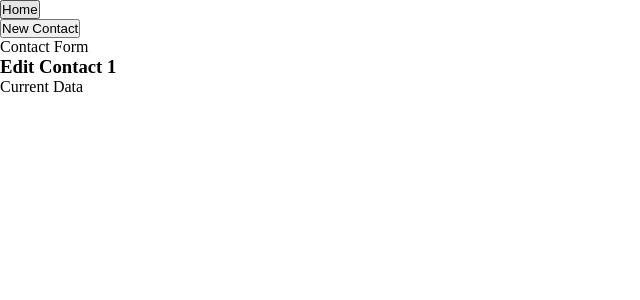
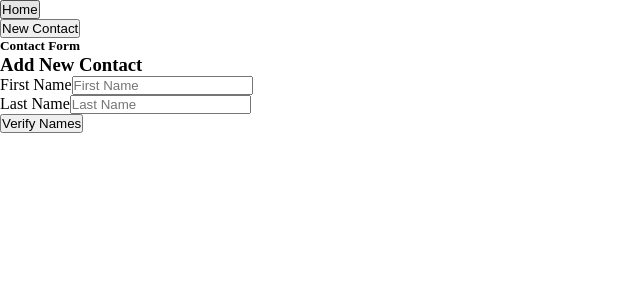
Before and after one commit to rideskykun/phone-book, a React (Create React App) app: page /edit/1 in a window 1280 px wide. Shown: the top 300 px of the page, without its empty margins (0-640 px from the left). Built offline with nearby package versions, Linux system fonts and the light colour scheme; no server answers.

Commit message:
validation input on new contact form

```diff
--- a/src/components/contactsEdit/contactsEdit.component.tsx
+++ /dev/null
@@ -1,26 +0,0 @@
-import React, {FC} from 'react'
-import {useGetContactDetails} from "../../hooks/contacts/useGetContactDetails";
-import ContactsGridItem from "../contactsGrid/contactsGridItem/contactsGridItem.component";
-
-interface ContactEditProps {
-    id?: number
-}
-
-const ContactsEdit:FC<ContactEditProps> = ({id} : ContactEditProps) => {
-
-    const editedContact = useGetContactDetails(id?id:0, !id)
-
-
-    return (
-        <>
-            <h3>Edit Contact {id}</h3>
-            Current Data
-            {editedContact?
-                <ContactsGridItem contact={editedContact}/>
-                :null
-            }
-        </>
-    )
-}
-
-export default ContactsEdit
--- a/src/components/contactsForm/contactForm.component.tsx
+++ b/src/components/contactsForm/contactForm.component.tsx
@@ -1,21 +1,21 @@
 import React, {FC, useEffect, useState} from 'react'
+import {useLazyQuery} from "@apollo/client";
+
 import {useAddContact} from "../../hooks/contacts/useAddContact";
-import {useGetContactDetails} from "../../hooks/contacts/useGetContactDetails";
-import {useEditContact} from "../../hooks/contacts/useEditContact";
-
-interface ContactFormProps {
-    id?: number
-}
+import {GET_CONTACTS} from "../../hooks/contacts/useGetContacts";
 
 const ContactForm:FC = () => {
     //States & Constants
     const [fName, setFName] = useState('')
     const [lName, setLName] = useState('')
+    const [tempFName, setTempFName] = useState('')
+    const [tempLName, setTempLName] = useState('')
     const [phones, setPhones] = useState<string[]>([])
+    const [nameVerified, setNameVerified] = useState<boolean>(false)
 
     //Hooks
     const addContact = useAddContact()
-    const editContact = useEditContact()
+    const [checkContactUnique, uniqueResults] = useLazyQuery(GET_CONTACTS)
 
     //Functions
     const handleAddPhoneNumber = () => {
@@ -30,6 +30,31 @@ const ContactForm:FC = () => {
         let temp = phones.slice();
         temp[index] = phone;
         setPhones(temp)
+    }
+
+    const handleVerifyNames = async() => {
+        let spChar = /[!@#$%^&*(),.?":{}|<>]/g
+        let isUnique = false
+        await checkContactUnique({
+            variables: {
+                where: {
+                    first_name: {_like: tempFName},
+                    _and: {
+                        last_name: {_like: tempLName}
+                    }
+                }
+            },
+            fetchPolicy: 'network-only',
+            onCompleted : (data => {isUnique = (data.contact.length<1)})
+        }).then(r=>null)
+
+        if(tempFName.match(spChar) || tempLName.match(spChar)) alert('You may not use Special Characters')
+        else if(!isUnique) alert('Duplicate Named Contact Found')
+        else {
+            setNameVerified(true)
+            setFName(tempFName)
+            setLName(tempLName)
+        }
     }
 
     const handleSubmit = () => {
@@ -49,22 +74,25 @@ const ContactForm:FC = () => {
             <h3>Add New Contact</h3>
             <label>
                 First Name
-                <input value={fName} onChange={(e)=>setFName(e.target.value)} type="text" placeholder={'First Name'}/>
+                <input value={tempFName} onChange={(e)=>setTempFName(e.target.value)} type="text" placeholder={'First Name'}/>
             </label>
             <br/>
             <label>
                 Last Name
-                <input value={lName} onChange={(e)=>setLName(e.target.value)} type="text" placeholder={'Last Name'}/>
+                <input value={tempLName} onChange={(e)=>setTempLName(e.target.value)} type="text" placeholder={'Last Name'}/>
             </label>
             <br/>
+            <button onClick={()=>handleVerifyNames()}>Verify Names</button>
+            <br/>
+            {nameVerified && tempFName === fName && tempLName === lName?
+                <>
+                    <label>
+                        Phone Numbers <br/>
                         {
                             phones.length>0?
                                 phones.map((p, index) => (
                                     <>
-                            <label key={index}>
-                                Phone Number {index+1}
                                         <input value={p} onChange={e=>handleChangePhoneNumber(e.target.value, index)} type="text" placeholder={'081232132123'}/>
-                            </label>
                                         <button onClick={()=>handleRemovePhoneNumber(index)}>remove</button>
                                         <br/>
                                     </>
@@ -72,11 +100,15 @@ const ContactForm:FC = () => {
                                 :
                                 <p>No Phone Number Yet</p>
                         }
+                    </label>
                     <br/>
                     <button onClick={()=>handleAddPhoneNumber()}>Add Phone Number</button>
                     <br/>
 
                     <button onClick={()=>{handleSubmit()}}>submit</button>
+                </>
+                :null
+            }
         </div>
     )
 }
--- a/src/hooks/contacts/useEditContact.ts
+++ /dev/null
@@ -1,31 +0,0 @@
-import {gql, useMutation} from "@apollo/client";
-
-interface EditContactInput {
-    variables: {
-        id: number;
-        _set: {
-            first_name: string;
-            last_name: string;
-            phones: {number: string;}[];
-        }
-    }
-}
-
-const EDIT_CONTACT = gql`
-    mutation EditContactById($id: Int!, $_set: contact_set_input) {
-        update_contact_by_pk(pk_columns: {id: $id}, _set: $_set) {
-            id
-            first_name
-            last_name
-            phones {
-                number
-            }
-        }
-    }
-
-`
-
-export const useEditContact = (): ((editContactInput: EditContactInput) => any) => {
-    const [editContact] = useMutation(EDIT_CONTACT)
-    return editContact
-}
--- a/src/hooks/contacts/useGetContacts.ts
+++ b/src/hooks/contacts/useGetContacts.ts
@@ -1,7 +1,7 @@
-import {gql, useQuery} from "@apollo/client";
+import {gql, useLazyQuery, useQuery} from "@apollo/client";
 import {Contact} from "../../common/interfaces/contact.interface";
 
-const GET_CONTACTS = gql`
+export const GET_CONTACTS = gql`
     query GetContactList (
         $distinct_on: [contact_select_column!],
         $limit: Int,
@@ -32,6 +32,7 @@ export const useGetContacts = (page: number, favourites: number[]):Contact[] | u
         variables: {
             limit: 10,
             offset: 10 * (page-1),
+            order_by:{first_name: 'asc'},
             where: {
                 id: {
                     _nin: favourites
--- a/src/pages/contactForm/contactAddEdit.page.tsx
+++ b/src/pages/contactForm/contactAddEdit.page.tsx
@@ -2,7 +2,6 @@ import React, {FC} from 'react'
 import {useParams} from "react-router-dom";
 
 import ContactForm from "../../components/contactsForm/contactForm.component";
-import ContactsEdit from "../../components/contactsEdit/contactsEdit.component";
 
 
 const ContactAddEdit:FC = ()=> {
@@ -11,14 +10,9 @@ const ContactAddEdit:FC = ()=> {
 
     return(
         <>
-            Contact Form
-            <br/>
+            <h5>Contact Form</h5>
 
-            {isAddNew?
-                <ContactForm/>
-                :
-                <ContactsEdit id={Number(id)}/>
-            }
+            <ContactForm/>
         </>
     )
 }
```
Lines whose indentation alone changed are shown as unchanged.
